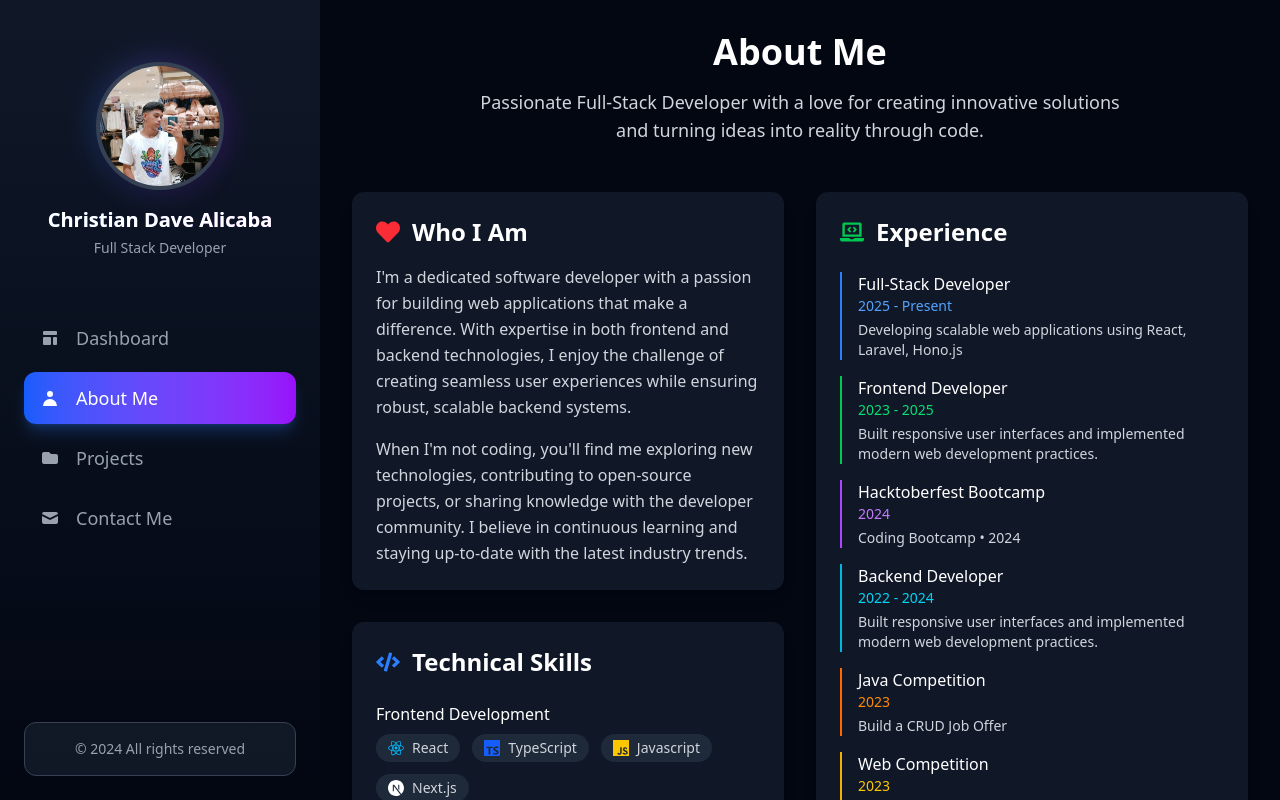
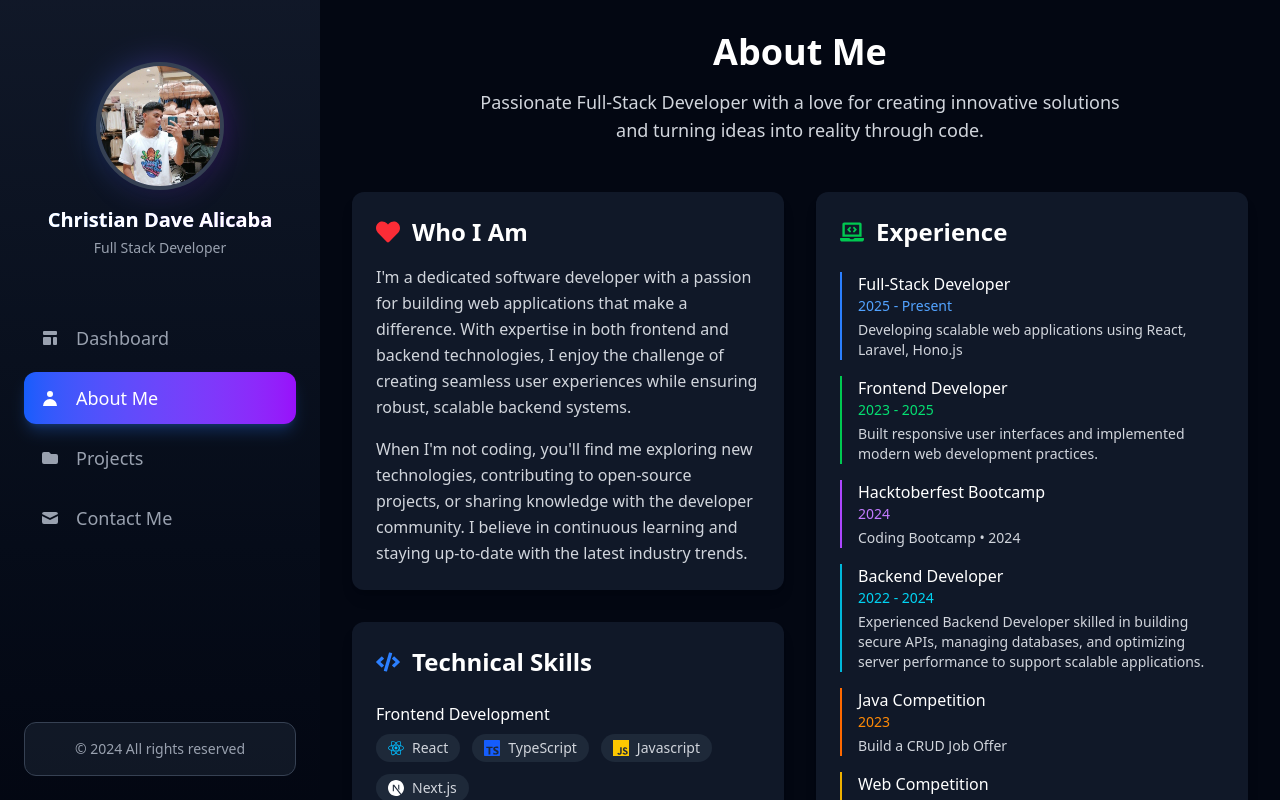
Before and after one commit to ChristianAlicaba2002/My-Portfolio, a React (Vite) app: page /layouts/aboutme in a window 1280 px wide. Built offline with nearby package versions, Linux system fonts and the light colour scheme.

Commit message:
chore: update the experience of my backend expertise

```diff
--- a/src/pages/AboutMe.jsx
+++ b/src/pages/AboutMe.jsx
@@ -229,8 +229,9 @@ export default function AboutMe() {
                 </h3>
                 <p className="text-cyan-400 text-xs lg:text-sm">2022 - 2024</p>
                 <p className="text-gray-300 text-xs lg:text-sm mt-1">
-                  Built responsive user interfaces and implemented modern web
-                  development practices.
+                  Experienced Backend Developer skilled in building secure APIs,
+                  managing databases, and optimizing server performance to
+                  support scalable applications.
                 </p>
               </div>
 
```
